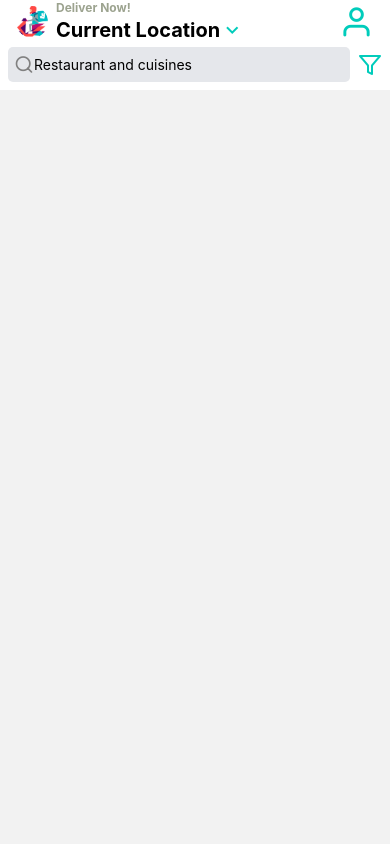
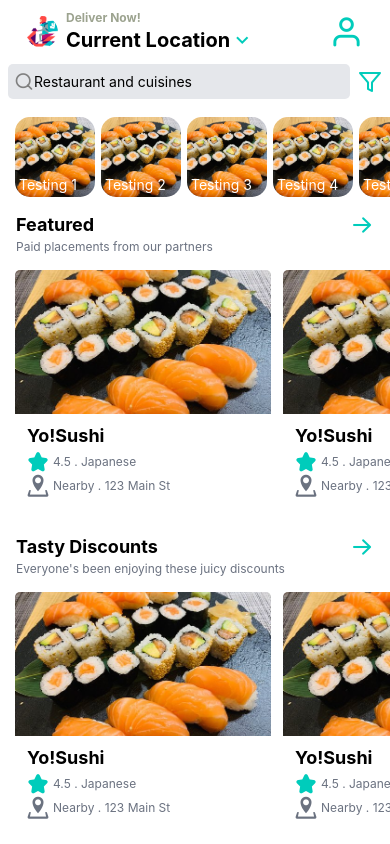
Before and after one commit to SoloLeveller95/foodbear-frontend, a React Native app: screen /Home in a window 390 px wide. Built offline with nearby package versions, Linux system fonts and the light colour scheme.

Commit message:
Body UI completed

```diff
--- /dev/null
+++ b/components/Categories.tsx
@@ -0,0 +1,24 @@
+import { ScrollView, StyleSheet, Text, View } from "react-native";
+import React from "react";
+import CategoryCard from "./CategoryCard";
+
+export default function Categories() {
+	return (
+		<ScrollView
+			contentContainerStyle={{ paddingHorizontal: 15, paddingTop: 10 }}
+			horizontal
+			showsHorizontalScrollIndicator={false}
+		>
+			{/* CategoryCard */}
+			<CategoryCard imgUrl="../assets/logo.png" title="Testing 1" />
+			<CategoryCard imgUrl="../assets/logo.png" title="Testing 2" />
+			<CategoryCard imgUrl="../assets/logo.png" title="Testing 3" />
+			<CategoryCard imgUrl="../assets/logo.png" title="Testing 4" />
+			<CategoryCard imgUrl="../assets/logo.png" title="Testing 5" />
+			<CategoryCard imgUrl="../assets/logo.png" title="Testing 6" />
+			<CategoryCard imgUrl="../assets/logo.png" title="Testing 7" />
+		</ScrollView>
+	);
+}
+
+const styles = StyleSheet.create({});
--- /dev/null
+++ b/components/CategoryCard.tsx
@@ -0,0 +1,38 @@
+import { Image, StyleSheet, Text, TouchableOpacity, View } from "react-native";
+import React from "react";
+
+interface CategoryCardProps {
+	imgUrl: string;
+	title: string;
+}
+
+export default function CategoryCard({ imgUrl, title }: CategoryCardProps) {
+	interface CategoryCardProps {
+		imgUrl: string;
+		title: string;
+	}
+	return (
+		<TouchableOpacity style={styles.container}>
+			<Image style={styles.image} source={require("../assets/sushi.jpg")} />
+			<Text style={styles.text}>{title}</Text>
+		</TouchableOpacity>
+	);
+}
+
+const styles = StyleSheet.create({
+	container: {
+		position: "relative",
+	},
+	image: {
+		height: 80,
+		width: 80,
+		borderRadius: 15,
+		marginRight: 6,
+	},
+	text: {
+		position: "absolute",
+		bottom: 4,
+		left: 4,
+		color: "white",
+	},
+});
--- /dev/null
+++ b/components/FeaturedRow.tsx
@@ -0,0 +1,135 @@
+import { ScrollView, StyleSheet, Text, View } from "react-native";
+import React from "react";
+import { AntDesign } from "@expo/vector-icons";
+import RestaurantCard from "./RestaurantCard";
+
+interface FeaturedRowProps {
+	title: string;
+	description: string;
+	id: string;
+}
+
+export default function FeaturedRow({ title, description }: FeaturedRowProps) {
+	return (
+		<View>
+			<View style={styles.header}>
+				<Text style={styles.headerText}>{title}</Text>
+				<AntDesign name="arrowright" size={24} color="#00CCBB" />
+			</View>
+			<Text style={styles.text}>{description}</Text>
+
+			<ScrollView
+				contentContainerStyle={{ paddingHorizontal: 15, paddingTop: 10 }}
+				horizontal
+				showsHorizontalScrollIndicator={false}
+			>
+				{/* Restaurant cards */}
+				<RestaurantCard
+					id={123}
+					imgUrl="../assets/sushi.jpg"
+					title="Yo!Sushi"
+					rating={4.5}
+					genre="Japanese"
+					address="123 Main St"
+					short_description="This is a Test description"
+					dishes={[]}
+					long={20}
+					lat={0}
+				/>
+				<RestaurantCard
+					id={123}
+					imgUrl="../assets/sushi.jpg"
+					title="Yo!Sushi"
+					rating={4.5}
+					genre="Japanese"
+					address="123 Main St"
+					short_description="This is a Test description"
+					dishes={[]}
+					long={20}
+					lat={0}
+				/>
+				<RestaurantCard
+					id={123}
+					imgUrl="../assets/sushi.jpg"
+					title="Yo!Sushi"
+					rating={4.5}
+					genre="Japanese"
+					address="123 Main St"
+					short_description="This is a Test description"
+					dishes={[]}
+					long={20}
+					lat={0}
+				/>
+				<RestaurantCard
+					id={123}
+					imgUrl="../assets/sushi.jpg"
+					title="Yo!Sushi"
+					rating={4.5}
+					genre="Japanese"
+					address="123 Main St"
+					short_description="This is a Test description"
+					dishes={[]}
+					long={20}
+					lat={0}
+				/>
+				<RestaurantCard
+					id={123}
+					imgUrl="../assets/sushi.jpg"
+					title="Yo!Sushi"
+					rating={4.5}
+					genre="Japanese"
+					address="123 Main St"
+					short_description="This is a Test description"
+					dishes={[]}
+					long={20}
+					lat={0}
+				/>
+				<RestaurantCard
+					id={123}
+					imgUrl="../assets/sushi.jpg"
+					title="Yo!Sushi"
+					rating={4.5}
+					genre="Japanese"
+					address="123 Main St"
+					short_description="This is a Test description"
+					dishes={[]}
+					long={20}
+					lat={0}
+				/>
+				<RestaurantCard
+					id={123}
+					imgUrl="../assets/sushi.jpg"
+					title="Yo!Sushi"
+					rating={4.5}
+					genre="Japanese"
+					address="123 Main St"
+					short_description="This is a Test description"
+					dishes={[]}
+					long={20}
+					lat={0}
+				/>
+			</ScrollView>
+		</View>
+	);
+}
+
+const styles = StyleSheet.create({
+	header: {
+		flexDirection: "row",
+		marginTop: 14,
+		alignItems: "center",
+		justifyContent: "space-between",
+		paddingHorizontal: 16,
+	},
+	headerText: {
+		fontWeight: "bold",
+		fontSize: 18,
+		lineHeight: 28,
+	},
+	text: {
+		fontSize: 12,
+		lineHeight: 16,
+		color: "rgb(107, 114, 128)",
+		paddingHorizontal: 16,
+	},
+});
--- /dev/null
+++ b/components/RestaurantCard.tsx
@@ -0,0 +1,85 @@
+import { Image, StyleSheet, Text, TouchableOpacity, View } from "react-native";
+import React from "react";
+import { AntDesign, Entypo } from "@expo/vector-icons";
+
+interface RestaurantCardProps {
+	id: number;
+	imgUrl: string;
+	title: string;
+	rating: number;
+	genre: string;
+	address: string;
+	short_description: string;
+	dishes: [];
+	long: number;
+	lat: number;
+}
+
+export default function RestaurantCard({
+	id,
+	imgUrl,
+	title,
+	rating,
+	genre,
+	address,
+	short_description,
+	dishes,
+	long,
+	lat,
+}: RestaurantCardProps) {
+	return (
+		<TouchableOpacity style={styles.container}>
+			<Image style={styles.image} source={require("../assets/sushi.jpg")} />
+			<View style={styles.containerText}>
+				<Text style={styles.text}>{title}</Text>
+				<View style={styles.row}>
+					<AntDesign name="star" size={22} color="#00CCBB" />
+					<Text style={styles.ratingText}>
+						<Text>{rating}</Text> . {genre}
+					</Text>
+				</View>
+				<View style={styles.row}>
+					<Entypo name="location" size={22} color="rgb(107, 114, 128)" />
+					<Text style={styles.ratingText}>Nearby . {address}</Text>
+				</View>
+			</View>
+		</TouchableOpacity>
+	);
+}
+
+const styles = StyleSheet.create({
+	container: {
+		elevation: 2,
+		backgroundColor: "white",
+		marginVertical: 5,
+		borderRadius: 5,
+		marginRight: 12,
+	},
+	image: {
+		height: 144,
+		width: 256,
+		// borderRadiusTop: 5,
+		borderTopRightRadius: 5,
+		borderTopLeftRadius: 5,
+	},
+	containerText: {
+		paddingHorizontal: 12,
+		paddingBottom: 16,
+		paddingTop: 8,
+	},
+	text: {
+		fontWeight: "bold",
+		fontSize: 18,
+		lineHeight: 28,
+	},
+	row: {
+		flexDirection: "row",
+		alignItems: "center",
+	},
+	ratingText: {
+		fontSize: 12,
+		lineHeight: 16,
+		color: "rgb(107, 114, 128)",
+		marginLeft: 4,
+	},
+});
--- a/screens/HomeScreen.tsx
+++ b/screens/HomeScreen.tsx
@@ -15,6 +15,8 @@ import {
 	Feather,
 	FontAwesome5,
 } from "@expo/vector-icons";
+import Categories from "../components/Categories";
+import FeaturedRow from "../components/FeaturedRow";
 
 export default function HomeScreen() {
 	return (
@@ -46,11 +48,33 @@ export default function HomeScreen() {
 					/>
 				</View>
 				<Feather name="filter" size={24} color="#00CCBB" />
+				{/* <Feather name="sliders" size={24} color="#00CCBB" /> */}
 			</View>
 			{/* Body */}
 			<ScrollView>
 				{/* Categories */}
+				<Categories></Categories>
+
 				{/* Featured rows */}
+
+				{/* Featured */}
+				<FeaturedRow
+					title="Featured"
+					description="Paid placements from our partners"
+					id="123"
+				/>
+				{/* Tasty Discounts */}
+				<FeaturedRow
+					title="Tasty Discounts"
+					description="Everyone's been enjoying these juicy discounts"
+					id="1234"
+				/>
+				{/* Offers near you */}
+				<FeaturedRow
+					title="Offers near you"
+					description="Why not support your local restaurant tonight"
+					id="12345"
+				/>
 			</ScrollView>
 		</SafeAreaView>
 	);
@@ -59,7 +83,7 @@ export default function HomeScreen() {
 const styles = StyleSheet.create({
 	// SafeAreaView only works on IOS and this is the workaround for Android.
 	AndroidSafeArea: {
-		// flex: 1,
+		flex: 1,
 		backgroundColor: "white",
 		paddingTop: Platform.OS === "android" ? StatusBar.currentHeight : 0,
 	},
@@ -71,7 +95,7 @@ const styles = StyleSheet.create({
 	},
 	headerTop: {
 		flexDirection: "row",
-		paddingBottom: 3,
+		padding: 10,
 		alignItems: "center",
 		marginHorizontal: 16,
 	},
```
Also changed, not shown: assets/sushi.jpg (added).
